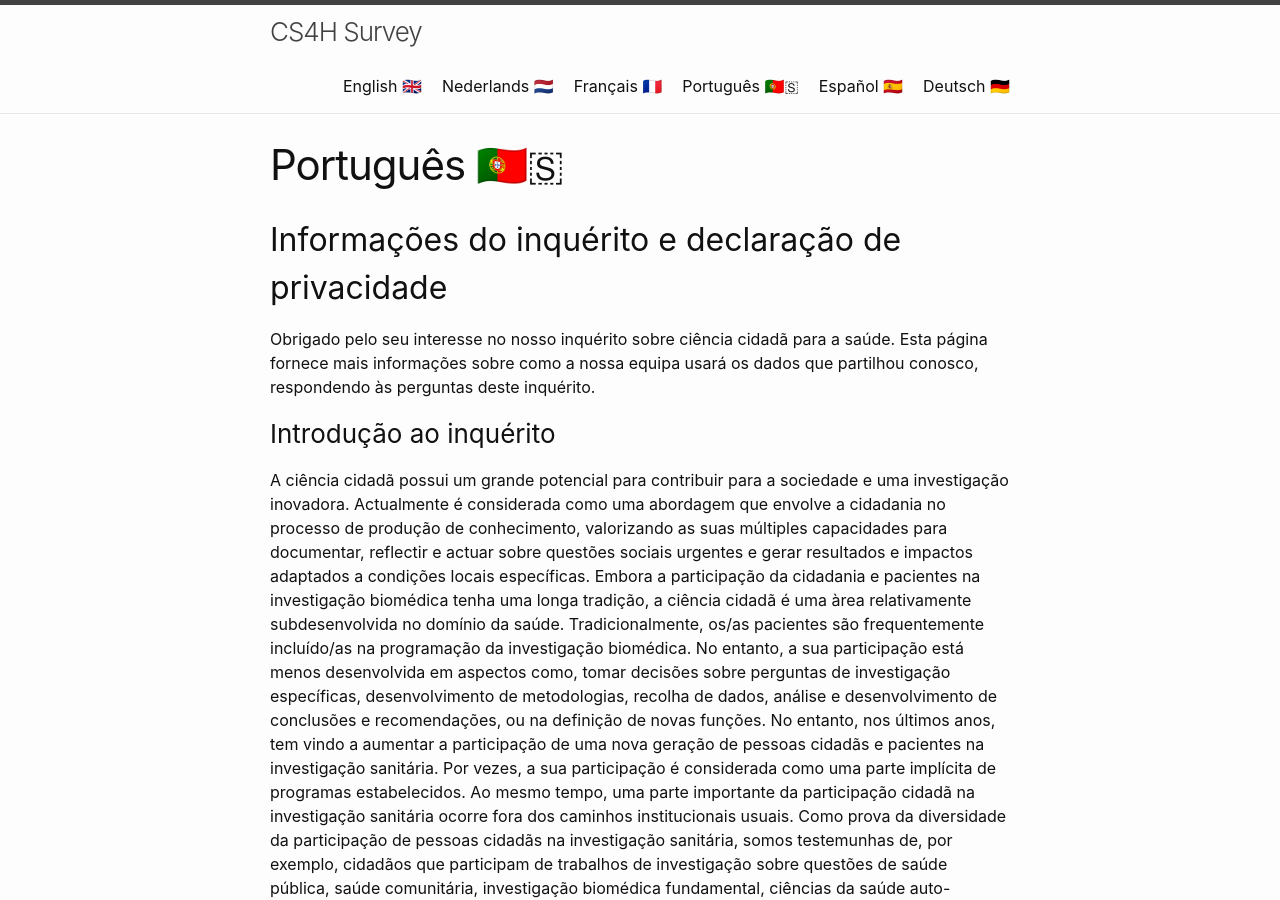
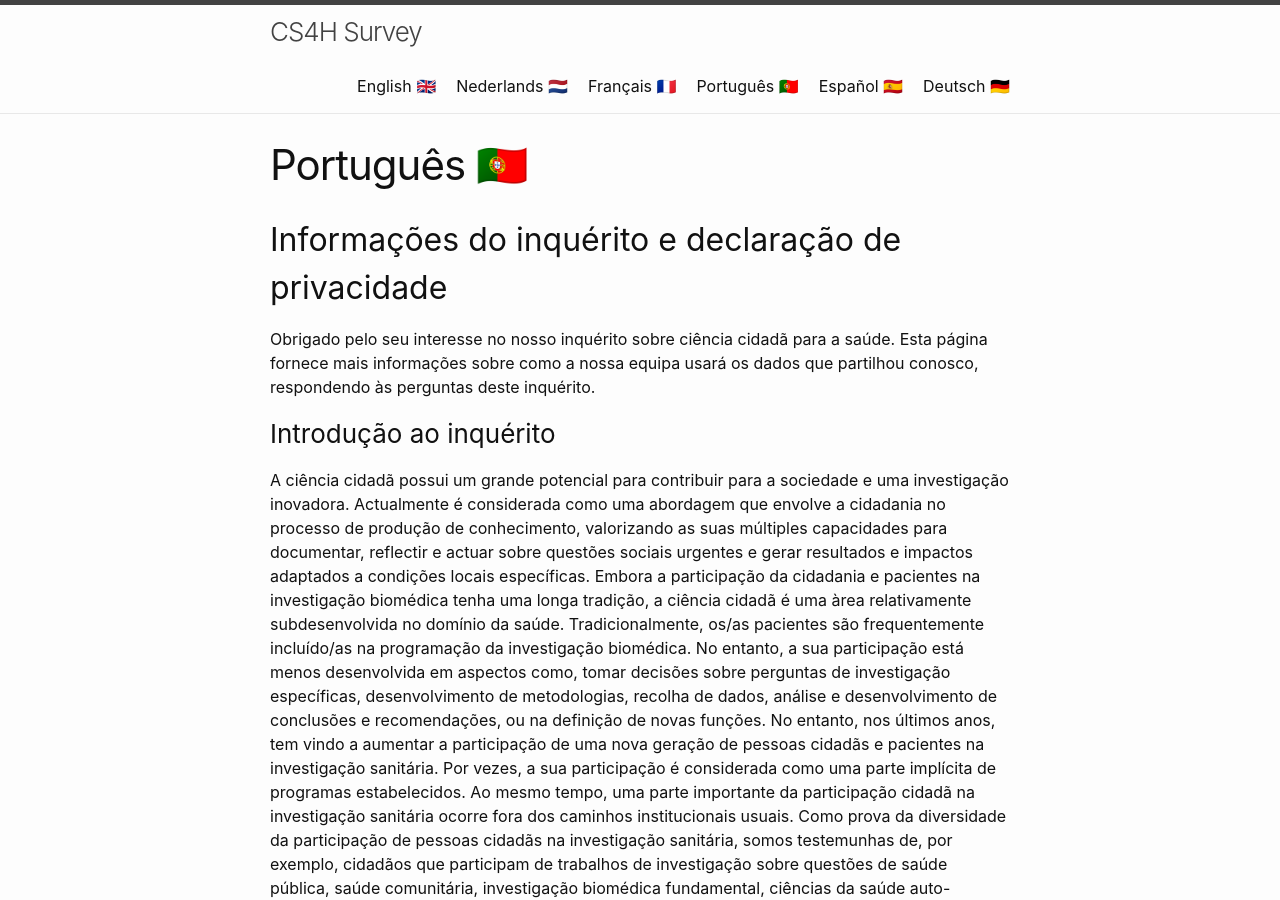
Before and after one commit to PeerProducedResearch/cs4h, a Jekyll site: the page built from portugese.markdown, in a window 1280 px wide and 900 px high. Built offline with Jekyll 4.4.1, drawn with Linux system fonts in a browser that asks for light colours.

Commit message:
remove half flag

```diff
--- a/portugese.markdown
+++ b/portugese.markdown
@@ -1,6 +1,6 @@
 ---
 layout: page
-title: Português 🇵🇹🇸
+title: Português 🇵🇹
 permalink: /pt/
 ---
 
```
